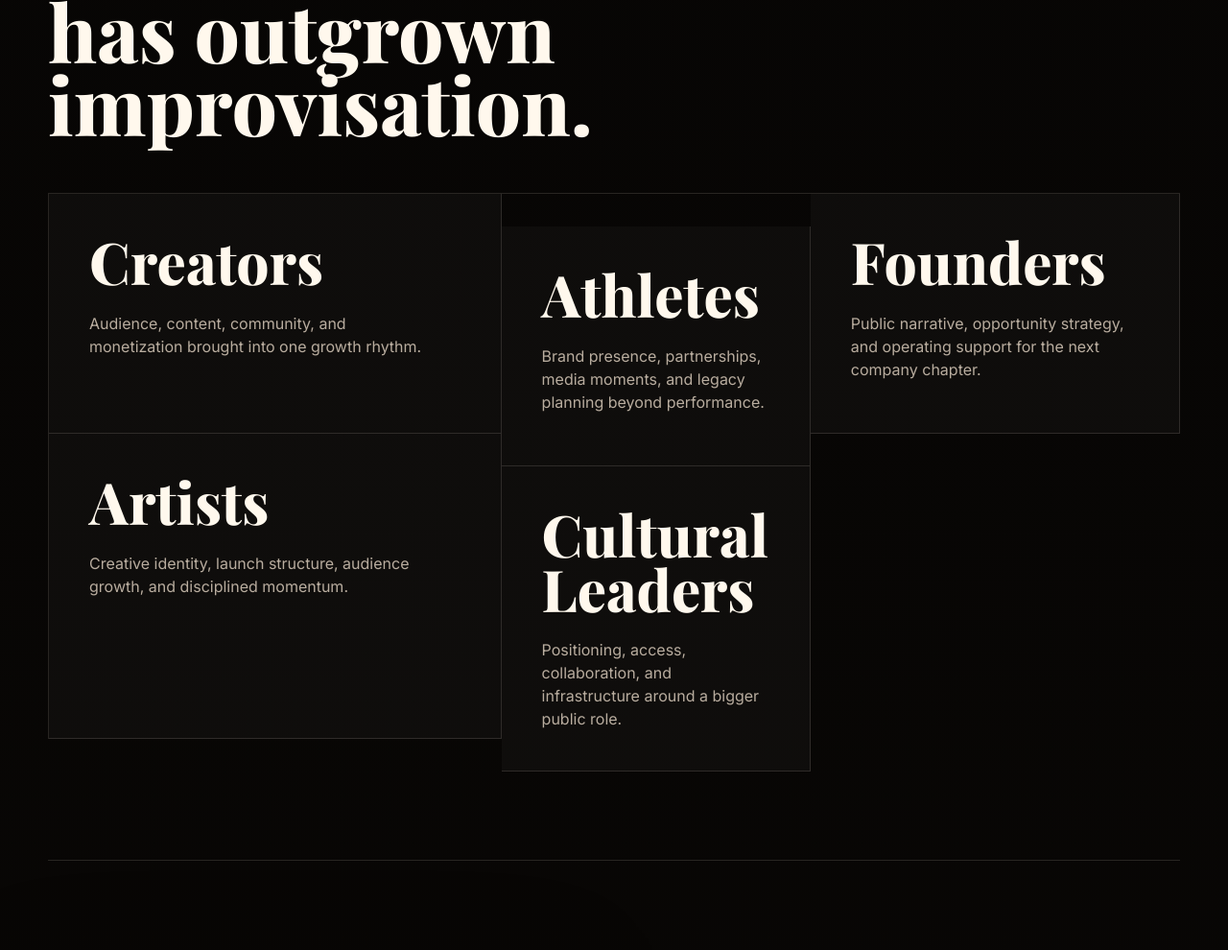
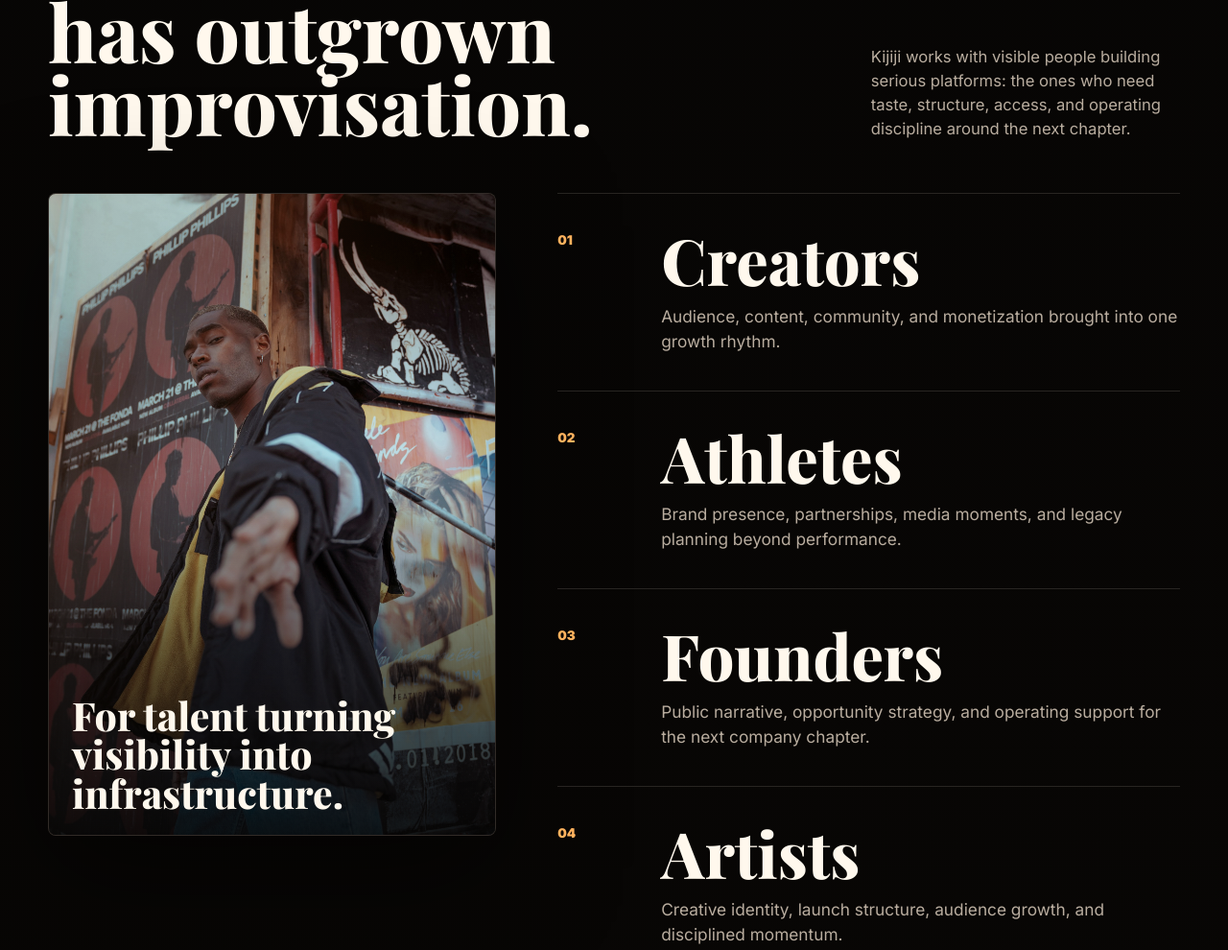
Before and after one commit to Kijijimgmt/kijiji-Management, a plain HTML site: page index.html in a window 1280 px wide. Shown: the part 4366-5356 px from the top of the page at 96% size. Drawn offline with nearby package versions, Linux system fonts and the light colour scheme.

Commit message:
refine partner section layout

```diff
--- a/index.html
+++ b/index.html
@@ -122,31 +122,56 @@
       </section>
 
       <section class="partner section-shell" id="partner">
-        <div class="section-head" data-reveal>
+        <div class="section-head partner-head" data-reveal>
           <p class="eyebrow">The partner</p>
           <h2>Built for people whose influence has outgrown improvisation.</h2>
+          <p>
+            Kijiji works with visible people building serious platforms: the ones who need taste, structure, access, and operating discipline around the next chapter.
+          </p>
         </div>
-        <div class="partner-grid">
+        <div class="partner-showcase">
+          <figure class="partner-portrait" data-reveal>
+            <img src="assets/creator-editorial.jpg" alt="A cultural creator in an editorial environment" loading="lazy" />
+            <figcaption>For talent turning visibility into infrastructure.</figcaption>
+          </figure>
+
+          <div class="partner-list">
             <article data-reveal>
-            <span>Creators</span>
+              <span>01</span>
+              <div>
+                <h3>Creators</h3>
                 <p>Audience, content, community, and monetization brought into one growth rhythm.</p>
+              </div>
             </article>
             <article data-reveal>
-            <span>Athletes</span>
+              <span>02</span>
+              <div>
+                <h3>Athletes</h3>
                 <p>Brand presence, partnerships, media moments, and legacy planning beyond performance.</p>
+              </div>
             </article>
             <article data-reveal>
-            <span>Founders</span>
+              <span>03</span>
+              <div>
+                <h3>Founders</h3>
                 <p>Public narrative, opportunity strategy, and operating support for the next company chapter.</p>
+              </div>
             </article>
             <article data-reveal>
-            <span>Artists</span>
+              <span>04</span>
+              <div>
+                <h3>Artists</h3>
                 <p>Creative identity, launch structure, audience growth, and disciplined momentum.</p>
+              </div>
             </article>
             <article data-reveal>
-            <span>Cultural Leaders</span>
+              <span>05</span>
+              <div>
+                <h3>Cultural Leaders</h3>
                 <p>Positioning, access, collaboration, and infrastructure around a bigger public role.</p>
+              </div>
             </article>
+          </div>
         </div>
       </section>
 
--- a/styles.css
+++ b/styles.css
@@ -112,6 +112,10 @@ h3 {
 .section-shell {
   width: min(var(--max), calc(100% - 44px));
   margin: 0 auto;
+}
+
+section[id] {
+  scroll-margin-top: calc(var(--header-height) + 28px);
 }
 
 .scroll-progress {
@@ -579,48 +583,104 @@ h3 {
   margin-bottom: -24px;
 }
 
-.partner-grid {
-  display: grid;
-  grid-template-columns: 1.2fr 0.82fr 0.98fr;
-  border-top: 1px solid var(--line);
-  border-left: 1px solid var(--line);
+.partner-head p {
+  max-width: 460px;
+  margin: 0;
+  color: var(--muted);
+  font-size: 1.04rem;
 }
 
-.partner-grid article {
-  min-height: 250px;
-  padding: clamp(24px, 4vw, 42px);
-  border-right: 1px solid var(--line);
+.partner-showcase {
+  display: grid;
+  grid-template-columns: minmax(320px, 0.72fr) minmax(0, 1fr);
+  gap: clamp(28px, 5vw, 68px);
+  align-items: start;
+}
+
+.partner-portrait {
+  position: sticky;
+  top: 122px;
+  min-height: 620px;
+  margin: 0;
+  overflow: hidden;
+  border: 1px solid var(--line);
+  border-radius: var(--radius);
+  background: var(--espresso);
+  box-shadow: var(--shadow);
+}
+
+.partner-portrait::after {
+  content: "";
+  position: absolute;
+  inset: 0;
+  pointer-events: none;
+  background:
+    linear-gradient(180deg, transparent 44%, rgba(6, 5, 4, 0.86)),
+    linear-gradient(120deg, rgba(201, 116, 42, 0.2), transparent 58%);
+}
+
+.partner-portrait img {
+  height: 100%;
+  object-fit: cover;
+  object-position: 50% 40%;
+  filter: saturate(0.78) contrast(1.12);
+}
+
+.partner-portrait figcaption {
+  position: absolute;
+  left: 24px;
+  right: 24px;
+  bottom: 24px;
+  z-index: 1;
+  margin: 0;
+  color: var(--white);
+  font-family: var(--serif);
+  font-size: clamp(1.6rem, 3.2vw, 3.2rem);
+  font-weight: 800;
+  line-height: 0.98;
+  text-wrap: balance;
+}
+
+.partner-list {
+  border-top: 1px solid var(--line);
+}
+
+.partner-list article {
+  display: grid;
+  grid-template-columns: 74px minmax(0, 1fr);
+  gap: clamp(18px, 3vw, 34px);
+  align-items: start;
+  padding: clamp(24px, 4vw, 38px) 0;
   border-bottom: 1px solid var(--line);
-  background: rgba(255, 248, 237, 0.03);
   transition:
-    background 220ms ease,
     border-color 220ms ease,
     transform 220ms ease;
 }
 
-.partner-grid article:hover {
-  background: rgba(201, 116, 42, 0.1);
-  border-color: rgba(255, 178, 94, 0.35);
+.partner-list article:hover {
+  border-color: rgba(255, 178, 94, 0.42);
+  transform: translateX(8px);
 }
 
-.partner-grid article:nth-child(2),
-.partner-grid article:nth-child(5) {
-  transform: translateY(34px);
+.partner-list span {
+  color: var(--orange-hot);
+  font-size: 0.84rem;
+  font-weight: 900;
 }
 
-.partner-grid span {
-  display: block;
-  color: var(--white);
+.partner-list h3 {
+  margin: 0;
   font-family: var(--serif);
-  font-size: clamp(2.2rem, 4.7vw, 4.8rem);
+  font-size: clamp(2.35rem, 5.2vw, 5rem);
   font-weight: 800;
-  line-height: 0.94;
+  line-height: 0.92;
 }
 
-.partner-grid p {
-  max-width: 360px;
-  margin: 24px 0 0;
+.partner-list p {
+  max-width: 560px;
+  margin: 16px 0 0;
   color: var(--muted);
+  font-size: clamp(0.98rem, 1.5vw, 1.08rem);
 }
 
 .system {
@@ -1103,13 +1163,14 @@ body.cursor-active .cursor-ring {
     justify-content: flex-start;
   }
 
-  .partner-grid {
-    grid-template-columns: 1fr 1fr;
+  .partner-showcase {
+    grid-template-columns: 1fr;
   }
 
-  .partner-grid article:nth-child(2),
-  .partner-grid article:nth-child(5) {
-    transform: none;
+  .partner-portrait {
+    position: relative;
+    top: auto;
+    min-height: 500px;
   }
 
   .system-list div {
@@ -1210,20 +1271,27 @@ body.cursor-active .cursor-ring {
   }
 
   .cinema-frame,
-  .system-visual {
+  .system-visual,
+  .partner-portrait {
     min-height: 420px;
   }
 
-  .partner-grid {
-    grid-template-columns: 1fr;
+  .partner-head p {
+    font-size: 1rem;
   }
 
-  .partner-grid article {
-    min-height: auto;
+  .partner-list article {
+    grid-template-columns: 42px minmax(0, 1fr);
+    gap: 14px;
+    padding: 24px 0;
   }
 
-  .partner-grid span {
-    font-size: clamp(2.2rem, 12vw, 4rem);
+  .partner-list h3 {
+    font-size: clamp(2.25rem, 11vw, 3.7rem);
+  }
+
+  .partner-list article:hover {
+    transform: none;
   }
 
   .outcome-lines {
```
Lines whose indentation alone changed are shown as unchanged.
